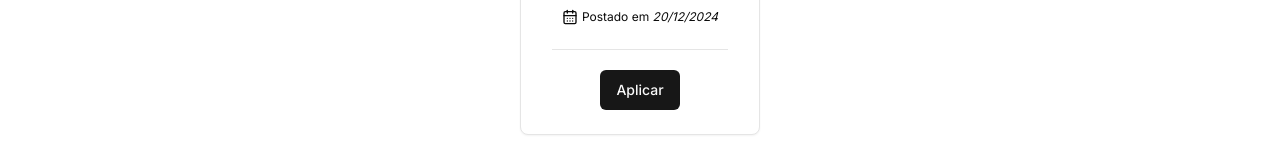
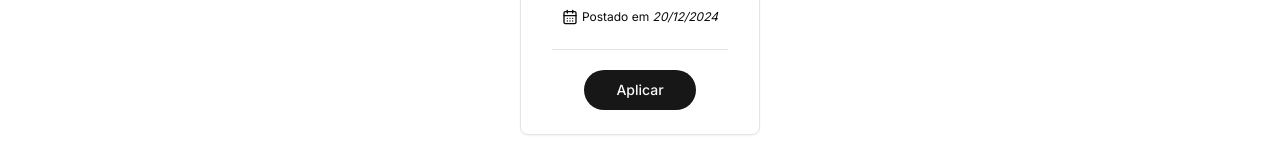
Before and after one commit to ralfferreira/aquario, a Next.js app in the folder frontend/: page /blog in a window 1280 px wide. Shown: the part 382-542 px from the top of the page. Built offline with nearby package versions, Linux system fonts and the light colour scheme.

Commit message:
roundedbutton

```diff
--- a/frontend/src/components/Shared/ProfileCard.tsx
+++ b/frontend/src/components/Shared/ProfileCard.tsx
@@ -71,7 +71,7 @@ export default function ProfileCard({profileUser, type, date, url}: ProfileCardP
 
       <CardFooter className="flex justify-center">
         <a href={url} target="blank">
-          <Button>Aplicar</Button>
+          <Button className="w-28 rounded-full">Aplicar</Button>
         </a>
       </CardFooter>
 
```
